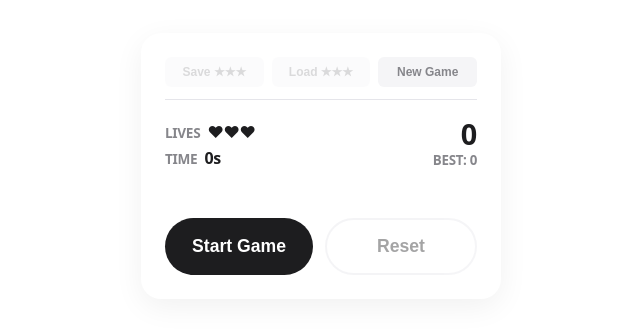
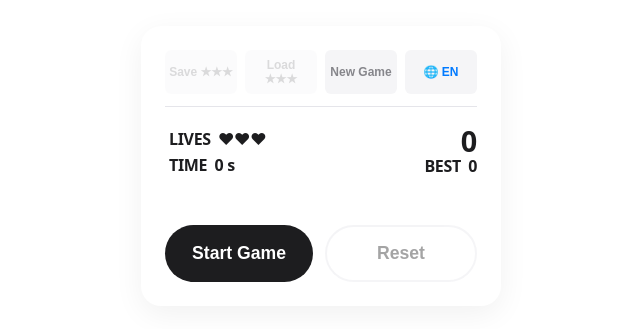
Before and after one commit to Adrian-x9/ade-zip-game, a website built with Vite: page index.html in a window 1280 px wide. Shown: the part 234-563 px from the top of the page, without its empty margins (319-959 px from the left). Built offline with nearby package versions, Linux system fonts and the light colour scheme.

Commit message:
Interface improvements and added full PL/DE localization

```diff
--- a/src/core/GameEngine.ts
+++ b/src/core/GameEngine.ts
@@ -24,6 +24,15 @@ export class GameEngine {
       if (this.timerInterval) clearInterval(this.timerInterval);
       this.stateManager.resetCurrentGame();
       this.startGame();
+      return;
+    }
+
+    if (action === 'CHANGE_LANG') {
+      const langs: ('EN' | 'PL' | 'DE')[] = ['EN', 'PL', 'DE'];
+      const nextIndex = (langs.indexOf(currentState.lang) + 1) % langs.length;
+
+      this.stateManager.updateState({ lang: langs[nextIndex] });
+      this.uiController.render(this.stateManager.getState());
       return;
     }
 
--- a/src/state/StateManager.ts
+++ b/src/state/StateManager.ts
@@ -17,11 +17,11 @@ private getDefaultState(): GameState {
       puzzle: [],
       path: [],
       time: 0,
-      // Inicjalizacja zasobów taktycznych
       lives: 3,
       savesLeft: 3,
       loadsLeft: 3,
-      savedSnapshot: null
+      savedSnapshot: null,
+      lang: 'EN' // <--- Domyślny język bazowy
     };
   }
 
@@ -65,7 +65,6 @@ private getDefaultState(): GameState {
   }
 
 public resetCurrentGame(): void {
-    // Twardy reset całej sesji (np. po Game Over lub kliknięciu New Game)
     this.updateState({
       score: 0,
       status: 'IDLE',
@@ -74,6 +73,7 @@ public resetCurrentGame(): void {
       savesLeft: 3,
       loadsLeft: 3,
       savedSnapshot: null
+      // lang pozostaje bez zmian!
     });
   }
 }
--- a/src/style.css
+++ b/src/style.css
@@ -239,3 +239,12 @@ body {
 .path-svg {
   mix-blend-mode: normal; /* Poprawka czytelności na białym tle */
 }
+
+.stat-item.justify-right {
+  justify-content: flex-end;
+}
+
+/* Opcjonalne wyróżnienie przycisku języka */
+.lang-btn {
+  color: var(--cell-active);
+}
--- a/src/types/index.ts
+++ b/src/types/index.ts
@@ -13,4 +13,5 @@ export interface GameState {
   savesLeft: number;  // Gwiazdki zapisu (domyślnie 3)
   loadsLeft: number;  // Gwiazdki odczytu (domyślnie 3)
   savedSnapshot: string | null; // Zakodowany zrzut planszy w pamięci
+  lang: Language;
 }
--- a/src/ui/UIController.ts
+++ b/src/ui/UIController.ts
@@ -1,4 +1,47 @@
-import { GameState } from '../types';
+import { GameState, Language } from '../types';
+
+// Zoptymalizowany słownik (krótkie słowa, dopasowane do mobile)
+const TRANSLATIONS: Record<Language, Record<string, string>> = {
+  EN: {
+    save: "Save",
+    load: "Load",
+    new: "New Game",
+    lives: "LIVES",
+    time: "TIME",
+    best: "BEST",
+    start: "Start Game",
+    next: "Next Level",
+    try: "Try Again",
+    level: "Level",
+    reset: "Reset"
+  },
+  PL: {
+    save: "Zapisz",
+    load: "Wczytaj",
+    new: "Nowa Gra",
+    lives: "ŻYCIA",
+    time: "CZAS",
+    best: "REKORD",
+    start: "Start",
+    next: "Następny",
+    try: "Od nowa",
+    level: "Poziom",
+    reset: "Reset"
+  },
+  DE: {
+    save: "Speichern",
+    load: "Laden",
+    new: "Neues Spiel",
+    lives: "LEBEN",
+    time: "ZEIT",
+    best: "REKORD",
+    start: "Starten",
+    next: "Nächstes",
+    try: "Nochmal",
+    level: "Level",
+    reset: "Reset"
+  }
+};
 
 export class UIController {
   private appContainer: HTMLElement;
@@ -15,22 +58,24 @@ export class UIController {
   }
 
   public init(): void {
+    // translate="no" całkowicie blokuje niszczycielskie zapędy auto-translatorów OS
     this.appContainer.innerHTML = `
-      <div class="game-wrapper">
+      <div class="game-wrapper" translate="no">
         <nav class="top-nav">
-          <button id="btn-save" class="btn-micro">Save ***</button>
-          <button id="btn-load" class="btn-micro">Load ***</button>
-          <button id="btn-new" class="btn-micro">New Game</button>
+          <button id="btn-save" class="btn-micro"></button>
+          <button id="btn-load" class="btn-micro"></button>
+          <button id="btn-new" class="btn-micro"></button>
+          <button id="btn-lang" class="btn-micro lang-btn"></button>
         </nav>
 
         <header class="game-header">
           <div class="stats-group">
-            <div class="stat-item">LIVES <span id="lives-val">♥♥♥</span></div>
-            <div class="stat-item">TIME <span id="timer-val">0s</span></div>
+            <div class="stat-item"><span id="lbl-lives"></span> <span id="lives-val">♥♥♥</span></div>
+            <div class="stat-item"><span id="lbl-time"></span> <span id="timer-val">0 s</span></div>
           </div>
           <div class="score-display">
             <div id="score-val">0</div>
-            <small>BEST: <span id="best-val">0</span></small>
+            <div class="stat-item justify-right"><span id="lbl-best"></span> <span id="best-val">0</span></div>
           </div>
         </header>
 
@@ -40,8 +85,8 @@ export class UIController {
         </div>
 
         <footer class="game-controls">
-          <button id="btn-start" class="btn-primary">Start Game</button>
-          <button id="btn-reset" class="btn-outline" disabled>Reset</button>
+          <button id="btn-start" class="btn-primary"></button>
+          <button id="btn-reset" class="btn-outline" disabled></button>
         </footer>
       </div>
     `;
@@ -52,30 +97,22 @@ export class UIController {
 
   public updateTimer(time: number): void {
     const timerEl = document.getElementById('timer-val');
-    if (timerEl) timerEl.textContent = `${time}s`;
+    if (timerEl) timerEl.textContent = `${time} s`; // <--- DODANA SPACJA
   }
 
   private bindEvents(): void {
-    const startBtn = document.getElementById('btn-start');
-    startBtn?.addEventListener('click', () => {
-      if (this.onAction) this.onAction('START_GAME');
-    });
+    const trigger = (id: string, action: string) => {
+      document.getElementById(id)?.addEventListener('click', () => {
+        if (this.onAction) this.onAction(action);
+      });
+    };
 
-    const resetBtn = document.getElementById('btn-reset');
-    resetBtn?.addEventListener('click', () => {
-      if (this.onAction) this.onAction('RESET_PATH');
-    });
-
-    // NOWE: Nasłuchiwanie na przyciski z górnego menu
-    document.getElementById('btn-save')?.addEventListener('click', () => {
-      if (this.onAction) this.onAction('TACTICAL_SAVE');
-    });
-    document.getElementById('btn-load')?.addEventListener('click', () => {
-      if (this.onAction) this.onAction('TACTICAL_LOAD');
-    });
-    document.getElementById('btn-new')?.addEventListener('click', () => {
-      if (this.onAction) this.onAction('NEW_GAME');
-    });
+    trigger('btn-start', 'START_GAME');
+    trigger('btn-reset', 'RESET_PATH');
+    trigger('btn-save', 'TACTICAL_SAVE');
+    trigger('btn-load', 'TACTICAL_LOAD');
+    trigger('btn-new', 'NEW_GAME');
+    trigger('btn-lang', 'CHANGE_LANG'); // <--- Nasłuch na zmianę języka
 
     const board = document.getElementById('game-board');
     if (!board) return;
@@ -103,7 +140,6 @@ export class UIController {
 
   private handlePointerMove(e: PointerEvent): void {
     const target = document.elementFromPoint(e.clientX, e.clientY) as HTMLElement;
-
     if (target && target.matches('.grid-cell') && this.onAction) {
       const cellId = target.dataset.id;
       if (cellId && cellId !== this.currentDragCellId) {
@@ -114,36 +150,47 @@ export class UIController {
   }
 
   public render(state: Readonly<GameState>): void {
+    const t = TRANSLATIONS[state.lang];
+
+    // --- INTERNACJONALIZACJA (i18n) Etykiet ---
+    const setTxt = (id: string, text: string) => {
+      const el = document.getElementById(id);
+      if (el) el.textContent = text;
+    };
+
+    setTxt('lbl-lives', t.lives);
+    setTxt('lbl-time', t.time);
+    setTxt('lbl-best', t.best);
+    setTxt('btn-new', t.new);
+    setTxt('btn-lang', `🌐 ${state.lang}`);
+
+    // --- AKTUALIZACJA DANYCH ---
     if (this.scoreElement) this.scoreElement.textContent = state.score.toString();
+    setTxt('best-val', state.bestScore.toString());
+    setTxt('timer-val', `${state.time} s`); // <--- Spacja zsynchronizowana
 
-    const bestEl = document.getElementById('best-val');
-    if (bestEl) bestEl.textContent = state.bestScore.toString();
-
-    // AKTUALIZACJA WIZUALNA ŻYĆ (np. ♥♥♥)
     const livesEl = document.getElementById('lives-val');
     if (livesEl) {
       livesEl.textContent = state.status === 'GAME_OVER' ? '☠️' : '♥'.repeat(state.lives);
     }
 
-    const timerEl = document.getElementById('timer-val');
-    if (timerEl) timerEl.textContent = `${state.time}s`;
-
-    // AKTUALIZACJA GÓRNEGO MENU (Gwiazdki i blokady)
+    // --- MENU TAKTYCZNE ---
     const saveBtn = document.getElementById('btn-save') as HTMLButtonElement;
     const loadBtn = document.getElementById('btn-load') as HTMLButtonElement;
 
     if (saveBtn) {
       const stars = '★'.repeat(state.savesLeft) + '☆'.repeat(3 - state.savesLeft);
-      saveBtn.textContent = `Save ${stars}`;
+      saveBtn.textContent = `${t.save} ${stars}`;
       saveBtn.disabled = state.status !== 'PLAYING' || state.savesLeft <= 0;
     }
 
     if (loadBtn) {
       const stars = '★'.repeat(state.loadsLeft) + '☆'.repeat(3 - state.loadsLeft);
-      loadBtn.textContent = `Load ${stars}`;
+      loadBtn.textContent = `${t.load} ${stars}`;
       loadBtn.disabled = state.status !== 'PLAYING' || !state.savedSnapshot || state.loadsLeft <= 0;
     }
 
+    // --- RENDER PLANSZY ---
     const boardElement = document.getElementById('game-board');
     if (!boardElement) return;
 
@@ -161,19 +208,15 @@ export class UIController {
       }
     }
 
-    // 2. AKTUALIZACJA TREŚCI I KLAS
     const cells = boardElement.children;
     state.puzzle.forEach((cellValue, index) => {
       const cell = cells[index] as HTMLElement;
-
-      // Czyścimy wszystko co stare
       cell.textContent = '';
       cell.classList.remove('checkpoint', 'active', 'current', 'hole');
 
-      // Obsługa dziur (Błąd #2 i wymaganie level 30+)
       if (cellValue === -1) {
         cell.classList.add('hole');
-        return; // Nie renderujemy nic więcej dla dziury
+        return;
       }
 
       if (cellValue > 0) {
@@ -190,12 +233,10 @@ export class UIController {
       }
     });
 
-    if (state.status === 'WIN') {
-      boardElement.classList.add('win');
-    } else {
-      boardElement.classList.remove('win');
-    }
+    if (state.status === 'WIN') boardElement.classList.add('win');
+    else boardElement.classList.remove('win');
 
+    // --- WEKTOR WĘŻA ---
     const svg = document.getElementById('path-overlay');
     if (svg) {
       svg.innerHTML = '';
@@ -220,21 +261,25 @@ export class UIController {
       }
     }
 
+    // --- KONTROLERY STOPKI ---
     const startBtn = document.getElementById('btn-start') as HTMLButtonElement;
     const resetBtn = document.getElementById('btn-reset') as HTMLButtonElement;
 
     if (startBtn) {
       if (state.status === 'WIN') {
-        startBtn.textContent = 'Next Level';
+        startBtn.textContent = t.next;
         startBtn.disabled = false;
       } else if (state.status === 'GAME_OVER') {
-        startBtn.textContent = 'Try Again';
+        startBtn.textContent = t.try;
         startBtn.disabled = false;
       } else {
-        startBtn.textContent = state.status === 'PLAYING' ? `Level ${state.level}` : 'Start Game';
+        startBtn.textContent = state.status === 'PLAYING' ? `${t.level} ${state.level}` : t.start;
         startBtn.disabled = state.status === 'PLAYING';
       }
     }
-    if (resetBtn) resetBtn.disabled = state.status !== 'PLAYING';
+    if (resetBtn) {
+      resetBtn.textContent = t.reset;
+      resetBtn.disabled = state.status !== 'PLAYING';
+    }
   }
 }
```
